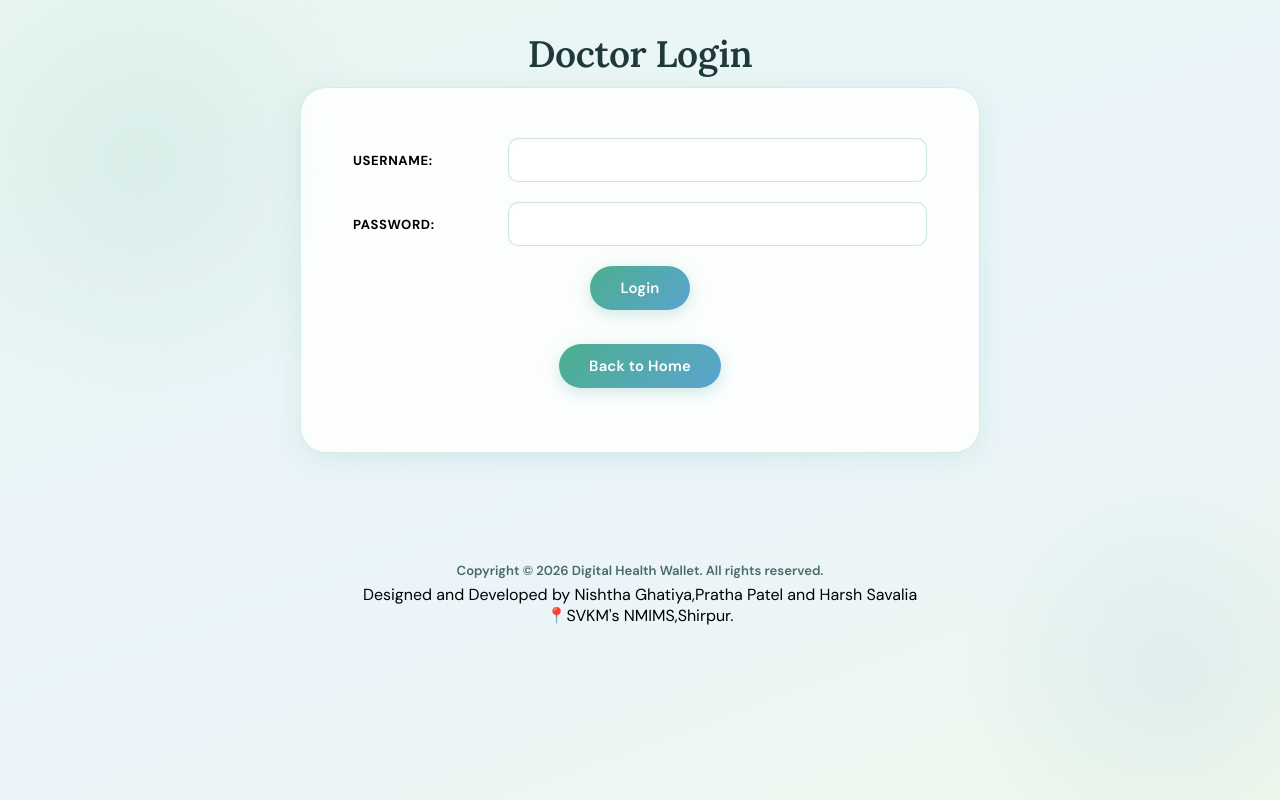
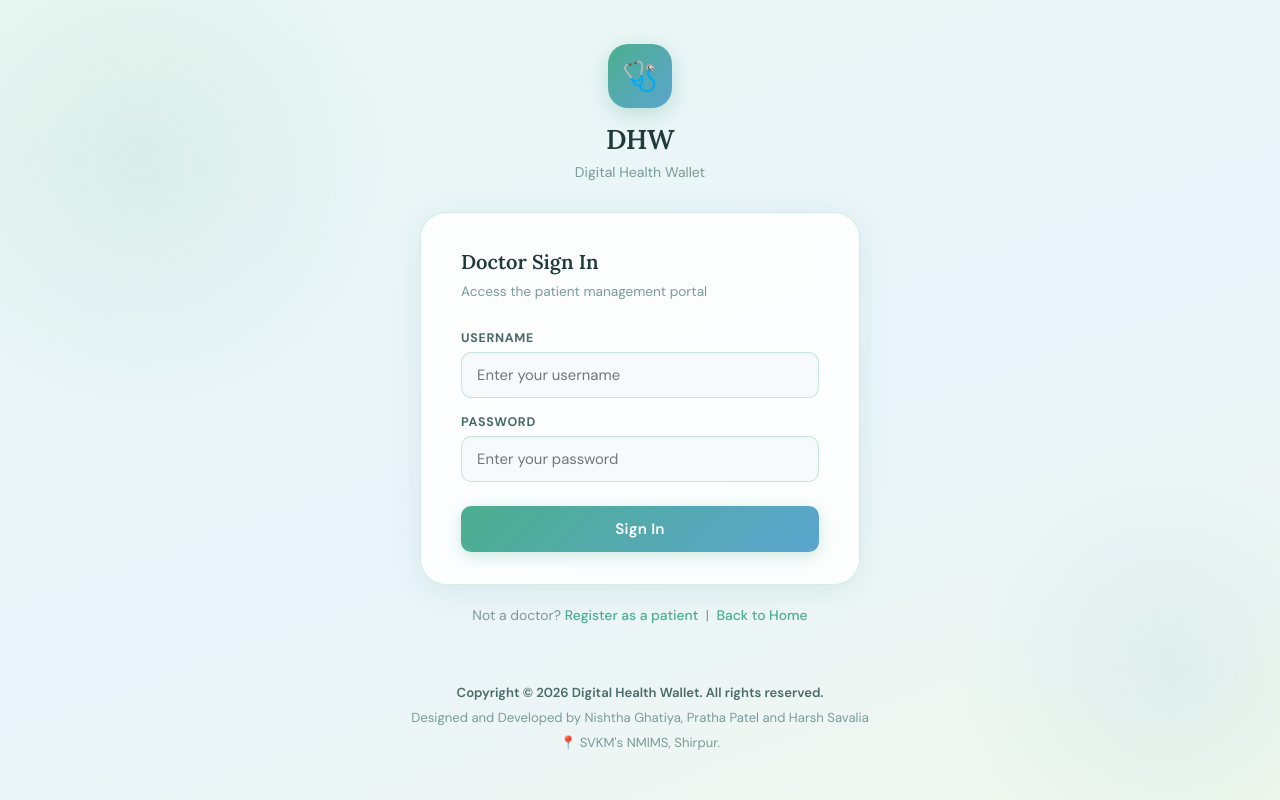
Before and after one commit to Harsh-2111/digital-health-wallet, a website: page login.html in a window 1280 px wide. Drawn offline with nearby package versions, Linux system fonts and the light colour scheme.

Commit message:
Update login.html

```diff
--- a/login.html
+++ b/login.html
@@ -1,36 +1,199 @@
 <!DOCTYPE html>
-<html lang="en" ng-app="HealthApp"> <head>
+<html lang="en" ng-app="HealthApp">
+<head>
   <meta charset="UTF-8">
   <meta name="viewport" content="width=device-width, initial-scale=1.0">
   <link rel="stylesheet" href="style.css">
-    <title>Doctor Login - DHW</title>
   <script src="https://ajax.googleapis.com/ajax/libs/angularjs/1.8.2/angular.min.js"></script>
   <script src="app.js"></script>
+  <title>Doctor Login — DHW</title>
+  <style>
+    body {
+      justify-content: center;
+      align-items: center;
+      min-height: 100vh;
+      padding: 20px;
+    }
+
+    .login-wrapper {
+      width: 100%;
+      max-width: 440px;
+      display: flex;
+      flex-direction: column;
+      align-items: center;
+      gap: 0;
+    }
+
+    /* Top brand mark */
+    .brand-mark {
+      display: flex;
+      flex-direction: column;
+      align-items: center;
+      margin-bottom: 28px;
+    }
+    .brand-icon {
+      width: 64px; height: 64px;
+      background: var(--gradient);
+      border-radius: 20px;
+      display: flex;
+      align-items: center;
+      justify-content: center;
+      font-size: 1.8rem;
+      margin-bottom: 14px;
+      box-shadow: 0 6px 20px rgba(76,175,142,0.30);
+    }
+    .brand-mark h1 { font-size: 1.7rem; margin-bottom: 4px; }
+    .brand-mark p { font-size: 0.88rem; color: var(--text-light); margin: 0; }
+
+    /* Login card */
+    .login-card {
+      width: 100%;
+      background: var(--card-bg);
+      backdrop-filter: blur(20px);
+      -webkit-backdrop-filter: blur(20px);
+      border: 1px solid var(--border);
+      border-radius: var(--radius-lg);
+      padding: 36px 40px 32px;
+      box-shadow: var(--shadow-md);
+    }
+
+    .login-card h2 {
+      font-family: 'Lora', serif;
+      font-size: 1.25rem;
+      color: var(--text-dark);
+      margin-bottom: 6px;
+      font-weight: 600;
+    }
+    .login-card .sub {
+      font-size: 0.85rem;
+      color: var(--text-light);
+      margin-bottom: 26px;
+      text-align: left;
+    }
+
+    .field-group {
+      display: flex;
+      flex-direction: column;
+      gap: 16px;
+      margin-bottom: 24px;
+    }
+    .field-label {
+      display: block;
+      font-size: 0.78rem;
+      font-weight: 700;
+      text-transform: uppercase;
+      letter-spacing: 0.7px;
+      color: var(--text-mid);
+      margin-bottom: 6px;
+    }
+
+    .login-card input {
+      width: 100%;
+      padding: 12px 15px;
+      border-radius: var(--radius-sm);
+      border: 1.5px solid rgba(76,175,142,0.28);
+      background: var(--off-white);
+      font-size: 0.93rem;
+      color: var(--text-dark);
+      font-family: 'DM Sans', sans-serif;
+      transition: border-color 0.2s, box-shadow 0.2s;
+    }
+    .login-card input:focus {
+      outline: none;
+      border-color: var(--mint);
+      box-shadow: 0 0 0 3px rgba(76,175,142,0.13);
+    }
+
+    .login-btn {
+      width: 100%;
+      padding: 13px;
+      font-size: 0.95rem;
+      border-radius: var(--radius-sm);
+      background: var(--gradient);
+      color: #fff;
+      font-weight: 600;
+      border: none;
+      cursor: pointer;
+      box-shadow: 0 4px 16px rgba(76,175,142,0.28);
+      transition: transform 0.2s, box-shadow 0.2s, filter 0.2s;
+    }
+    .login-btn:hover {
+      transform: translateY(-2px);
+      box-shadow: 0 8px 24px rgba(76,175,142,0.35);
+      filter: brightness(1.05);
+    }
+
+    .error-box {
+      background: #FFF0F0;
+      border: 1px solid #FFCCCC;
+      color: #C53030;
+      border-radius: var(--radius-sm);
+      padding: 10px 14px;
+      font-size: 0.87rem;
+      margin-top: 14px;
+      text-align: center;
+    }
+
+    .back-link {
+      margin-top: 18px;
+      font-size: 0.87rem;
+      color: var(--text-light);
+      text-align: center;
+    }
+    .back-link a {
+      color: var(--mint);
+      text-decoration: none;
+      font-weight: 500;
+    }
+    .back-link a:hover { text-decoration: underline; }
+  </style>
 </head>
-<body ng-controller="MainController"> <h1>Doctor Login</h1>
-    <div id="registrationForm">
+<body ng-controller="MainController">
+
+  <div class="login-wrapper">
+
+    <div class="brand-mark">
+      <div class="brand-icon">🩺</div>
+      <h1>DHW</h1>
+      <p>Digital Health Wallet</p>
+    </div>
+
+    <div class="login-card">
+      <h2>Doctor Sign In</h2>
+      <p class="sub">Access the patient management portal</p>
+
       <form ng-submit="login()">
-            <table align="center" cellpadding="10">
-                <tr>
-    <td style="color: black; text-shadow: 1px 1px 2px white; font-weight: bold;">Username:</td>
-    <td><input type="text" ng-model="username" required></td>
-</tr>
-<tr>
-    <td style="color: black; text-shadow: 1px 1px 2px white; font-weight: bold;">Password:</td>
-    <td><input type="password" ng-model="password" required></td>
-</tr>
-                <tr>
-                    <td colspan="2" align="center">
-                        <button type="submit">Login</button><br><br><br>
-                        <button onclick="window.location.href='index.html'">Back to Home</button>
-                    </td>
-                </tr>
-            </table>
+        <div class="field-group">
+          <div>
+            <label class="field-label">Username</label>
+            <input type="text" ng-model="username" placeholder="Enter your username" required>
+          </div>
+          <div>
+            <label class="field-label">Password</label>
+            <input type="password" ng-model="password" placeholder="Enter your password" required>
+          </div>
+        </div>
+
+        <button type="submit" class="login-btn" ng-disabled="loading">
+          {{ loading ? 'Signing in…' : 'Sign In' }}
+        </button>
+
+        <div class="error-box" ng-if="errorMessage">{{ errorMessage }}</div>
       </form>
-        <p style="color: #ff4d4d; font-size: 1rem; text-align: center;">{{errorMessage}}</p>
     </div>
-<br><br>
-    <footer><center><b><font style="color: black;">Copyright © 2026 Digital Health Wallet. All rights reserved.</b></center></footer>
-        Designed and Developed by Nishtha Ghatiya,Pratha Patel and Harsh Savalia<br><center> 📍SVKM's NMIMS,Shirpur.</center>
+
+    <p class="back-link">
+      Not a doctor? <a href="client.html">Register as a patient</a> &nbsp;|&nbsp;
+      <a href="index.html">Back to Home</a>
+    </p>
+
+  </div>
+
+  <footer>
+    <b>Copyright © 2026 Digital Health Wallet. All rights reserved.</b><br>
+    Designed and Developed by Nishtha Ghatiya, Pratha Patel and Harsh Savalia<br>
+    📍 SVKM's NMIMS, Shirpur.
+  </footer>
+
 </body>
 </html>
```
Lines whose indentation alone changed are shown as unchanged.
